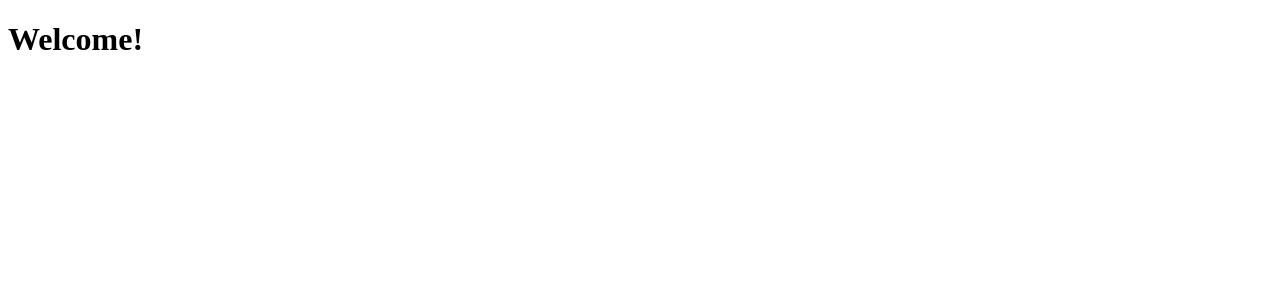
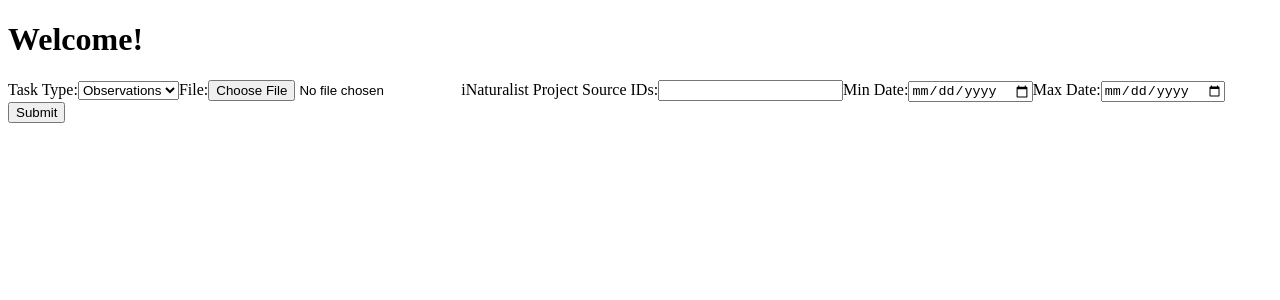
Before and after one commit to MylesScholz/OBP-Server, a React (Vite) app: page / in a window 1280 px wide. Shown: the top 300 px of the page. Built offline with nearby package versions, Linux system fonts and the light colour scheme.

Commit message:
Basic task query builder and response tracker, place query partitioning, task endpoint fixes

```diff
--- a/api/lib/multer.js
+++ b/api/lib/multer.js
@@ -2,7 +2,9 @@ import Crypto from 'node:crypto'
 import multer from 'multer'
 
 const fileTypes = {
-    'text/csv': 'csv'
+    'text/csv': 'csv',
+    'application/vnd.ms-excel': 'csv',
+    'application/vnd.openxmlformats-officedocument.spreadsheetml.sheet': 'csv'
 }
 
 const upload = multer({
--- a/package.json
+++ b/package.json
@@ -17,6 +17,7 @@
     "@emotion/styled": "^11.13.0",
     "@pdf-lib/fontkit": "^1.1.1",
     "amqplib": "^0.10.4",
+    "axios": "^1.7.7",
     "bwip-js": "^4.5.1",
     "csv-parse": "^5.5.6",
     "csv-stringify": "^6.5.1",
--- a/server.js
+++ b/server.js
@@ -11,6 +11,11 @@ import { clearTasks } from './api/models/task.js'
 const port = process.env.PORT || '8080'
 const app = express()
 const apiRouter = express.Router()
+
+app.use((req, res, next) => {
+    res.header('Access-Control-Allow-Origin', '*')
+    next()
+})
 
 app.use(morgan('dev'))
 app.use(express.json())
--- a/src/App.jsx
+++ b/src/App.jsx
@@ -1,11 +1,91 @@
+import { useState } from 'react'
 import styled from '@emotion/styled'
+import axios from 'axios'
+
+const TaskQueryBuilderContainer = styled.div``
+
+function TaskQueryBuilder({ setQueryResponse }) {
+    const [ taskType, setTaskType ] = useState('observations')
+    const [ file, setFile ] = useState()
+
+    function handleSubmit(event) {
+        event.preventDefault()
+
+        const formData = new FormData()
+        formData.append('file', file)
+        if (taskType === 'observations') {
+            formData.append('sources', event.target.sources.value)
+            formData.append('minDate', event.target.minDate.value)
+            formData.append('maxDate', event.target.maxDate.value)
+        }
+
+        // console.log([...formData.entries()])
+
+        const requestURL = `http://api.localhost:8080/tasks/${taskType}`
+        axios.postForm(requestURL, formData).then((res) => {
+            setQueryResponse({ status: res.status, data: res.data })
+        }).catch((err) => {
+            setQueryResponse({ status: err.response.status, data: err.response.data })
+        })
+    }
+
+    return (
+        <TaskQueryBuilderContainer>
+            <form onSubmit={ handleSubmit }>
+                <label for='queryType'>Task Type:</label>
+                <select id='queryType' onChange={ (event) => setTaskType(event.target.value) }>
+                    <option value='observations'>Observations</option>
+                    <option value='labels'>Labels</option>
+                </select>
+
+                <label for='fileUpload'>File:</label>
+                <input
+                    type='file'
+                    accept='.csv, application/vnd.openxmlformats-officedocument.spreadsheetml.sheet, application/vnd.ms-excel'
+                    id='fileUpload'
+                    required
+                    onChange={ (event) => { setFile(event.target.files[0]) } }
+                />
+
+                { taskType === 'observations' &&
+                    <>
+                        <label for='sources'>iNaturalist Project Source IDs:</label>
+                        <input type='text' id='sources' required />
+
+                        <label for='minDate'>Min Date:</label>
+                        <input type='date' id='minDate' required />
+
+                        <label for='maxDate'>Max Date:</label>
+                        <input type='date' id='maxDate' required />
+                    </>
+                }
+
+                <input type='submit' value='Submit' />
+            </form>
+        </TaskQueryBuilderContainer>
+    )
+}
+
+const TaskTrackerContainer = styled.div``
+
+function TaskTracker({ queryResponse }) {
+    return (
+        <TaskTrackerContainer>
+            <p>{queryResponse.status} {queryResponse.data.error ?? ''}</p>
+        </TaskTrackerContainer>
+    )
+}
 
 const AppContainer = styled.div``
 
 function App() {
+    const [ queryResponse, setQueryResponse ] = useState({ status: '', data: {} })
+
     return (
         <AppContainer>
             <h1>Welcome!</h1>
+            <TaskQueryBuilder setQueryResponse={setQueryResponse} />
+            <TaskTracker queryResponse={queryResponse} />
         </AppContainer>
     )
 }
```
Also changed, not shown: api/tasks.js (+10 -1 lines), labelsConsumer.js (+3 -10 lines), observationsConsumer.js (+17 -4 lines), 1 other file (tests, documents, lock files or other folders).
